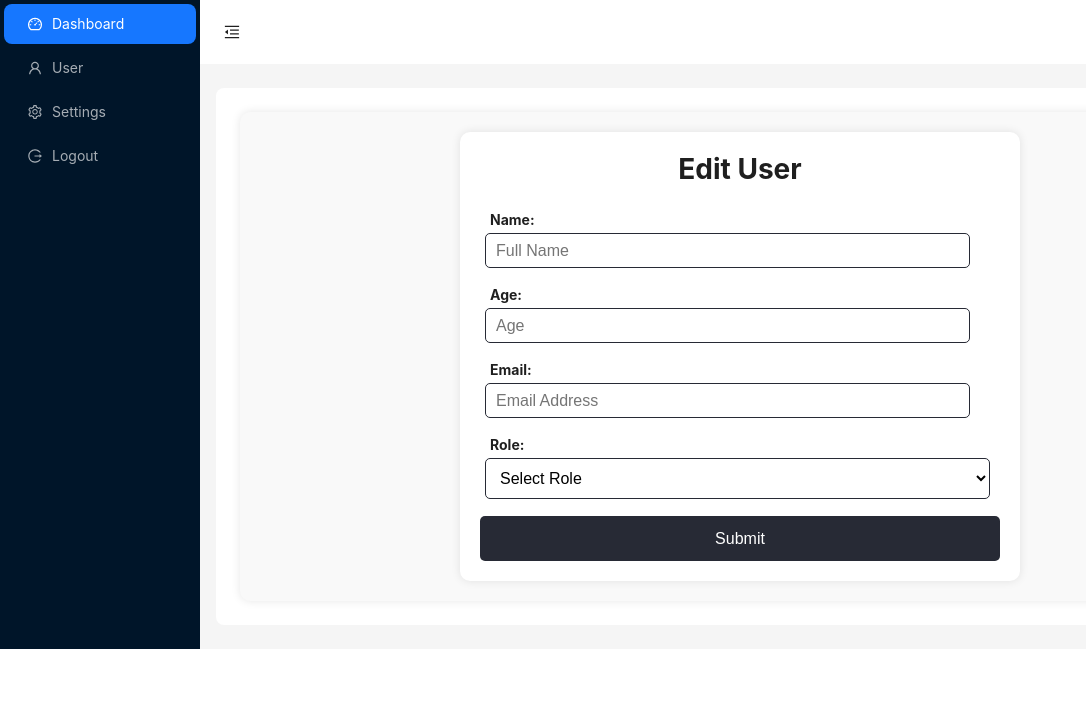
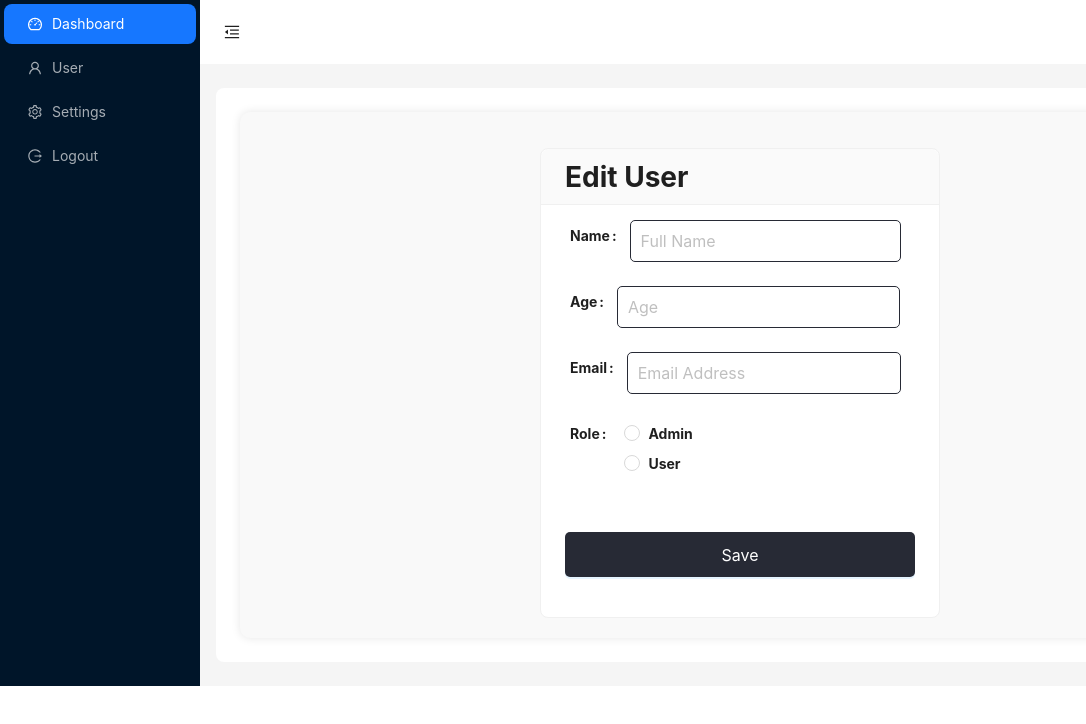
Before and after one commit to suzaltamrakar/React-Class, a React (Create React App) app: page /admin/users/edit/1 in a window 1280 px wide. Shown: the top 724 px of the page, without its empty margins (0-1086 px from the left). Built offline with nearby package versions, Linux system fonts and the light colour scheme; no server answers.

Commit message:
ant design form and util

```diff
--- a/src/pages/users/UserAdd.js
+++ b/src/pages/users/UserAdd.js
@@ -1,165 +1,92 @@
 import React, { useState, useEffect } from "react";
-import axios from 'axios';
 import { useParams, useNavigate } from "react-router"
+import {
+    Button,
+    Card,
+    Form,
+    Input,
+    Radio,
+    Select,
+} from 'antd';
+import { createUser, getUser, updateUser } from "../../uitls/user.util";
+
+
+const { Option } = Select;
 
 const UserAdd = () => {
     let params = useParams();
     const navigate = useNavigate();
 
-    const [users, setUsers] = useState({
-        name: "",
-        age: "",
-        email: "",
-        role: ""
-    });
-
-    const [error, setError] = useState({
-        name: "",
-        age: "",
-        email: "",
-        role: ""
-    });
-
-
-
-    const handleNameChange = (e) => {
-        setUsers({ ...users, name: e.target.value });
-        setError({ ...error, name: "" });
-    }
-
-    const handleAgeChange = (e) => {
-        setUsers({ ...users, age: e.target.value });
-        setError({ ...error, age: "" });
-    }
-
-
-    const handleEmailChange = (e) => {
-        setUsers({ ...users, email: e.target.value });
-        setError({ ...error, email: "" });
-    }
-
-
-    const handleRoleChange = (e) => {
-        setUsers({ ...users, role: e.target.value });
-        setError({ ...error, role: "" });
-    }
-
-    const handleSubmit = (e) => {
-        const validationError = {
+    const [formState, setFormState] = useState(
+        {
             name: "",
-            age: "",
+            age: 0,
             email: "",
             role: ""
-        };
+        }
+    );
+    const [form] = Form.useForm();
 
-        let isValid = true;
+    // to show the data from the database into table
+    useEffect(() => {
+        if (params.userId) {
+            getUser(params.userId).then((data) => {
+                setFormState(data);
+                form.setFieldsValue(data);
+            });
+        }
+    }, []);
 
-        if (users.name === "") {
-            validationError.name = "Name is required";
-            isValid = false;
+    const onFinish = async (values) => {
+        console.log('Received values of form: ', values);
+        if (!params.userId) {
+            await createUser(values);
+        } else {
+            await updateUser(params.userId, values);
         }
-        if (users.email === "") {
-            validationError.email = "Email is required";
-            isValid = false;
-        }
-        if (users.age === 0) {
-            validationError.age = "Age is required";
-            isValid = false;
-        }
-        if (users.role === "") {
-            validationError.role = "Role is required";
-            isValid = false;
-        }
-        setError(validationError);
-        if (!isValid) {
-            return;
-        }
-        console.log(users);
-
-        // Create new user
-        if (!params.userId) {
-            axios.post(`http://localhost:4000/users`, users)
-                .then(function (response) {
-                    // handle success
-                    navigate('/admin/users');
-                })
-                .catch(function (error) {
-                    // handle error
-                    console.log(error);
-                });
-        }
-        // edit user details
-        else {
-            axios.patch(`http://localhost:4000/users/${params.userId}`, users)
-                .then(function (response) {
-                    // handle success
-                    navigate('/admin/users');
-                })
-                .catch(function (error) {
-                    // handle error
-                    console.log(error);
-                });
-        }
-
-    }
-// to show the data from the database into table
-    useEffect(() => {
-        axios.get(`http://localhost:4000/users/${params.userId}`)
-            .then(function (response) {
-                // handle success
-                setUsers(response.data);
-            })
-            .catch(function (error) {
-                // handle error
-                console.log(error);
-            });
-    }, []);
+        navigate('/admin/users');
+    };
+    const onFinishFailed = (errorInfo) => {
+        console.log('Failed:', errorInfo);
+    };
 
     return (
         <div className='addpage'>
-            <div className="addpage-box">
-                <h1>{params.userId ? "Edit" : "Add"} User</h1>
+            <Card
+                style={{
+                    marginTop: 16,
+                    width: 400,
+                }}
+                type="inner"
+                title={<h1>{params.userId ? "Edit User" : "Add User"}</h1>}
+            >
+
                 <form>
-                    <div className="name field">
-                        <label htmlFor="name">Name:</label>
-                        <input type="text" id="name" name="name" value={users.name} onChange={handleNameChange} placeholder='Full Name' />
-                        <div className="error">{error.name}</div>
-                    </div>
+                    <Form.Item label="Name">
+                        <Input type="text" id="name" name="name" placeholder='Full Name' />
+                    </Form.Item>
+                    <Form.Item label="Age">
+                        <Input type="number" id="age" name="age" placeholder='Age' />
+                    </Form.Item>
+                    <Form.Item label="Email">
+                        <Input type="email" id="email" name="email" placeholder='Email Address' />
+                    </Form.Item>
+                    <Form.Item label="Role">
+                        <Radio.Group id="role" name="role" >
+                            <Radio value="Admin"> Admin </Radio>
+                            <Radio value="User"> User </Radio>
+                        </Radio.Group>
+                    </Form.Item>
 
-                    <div className="age field">
-                        <label htmlFor="age">Age:</label>
-                        <input type="number" id="age" name="age" value={users.age} onChange={handleAgeChange} placeholder='Age' />
-                        <div className="error">{error.age}</div>
-                    </div>
-
-                    <div className="email field">
-                        <label htmlFor="email">Email:</label>
-                        <input type="email" id="email" name="email" value={users.email} onChange={handleEmailChange} placeholder='Email Address' />
-                        <div className="error">{error.email}</div>
-                    </div>
-
-                    <div className="role field">
-                        <label htmlFor="role">Role:</label>
-                        <select id="role" name="role" value={users.role} onChange={(e) => { handleRoleChange(e) }}>
-                            <option value="">Select Role</option>
-                            <option value="Admin" selected={users.role === "Admin"}>Admin</option>
-                            <option value="User" selected={users.role === "User"}>User</option>
-                        </select>
-                        <div className="error">{error.role}</div>
-                    </div>
-
-                    {/* <div className="select-role">
-                        <label>Role</label>
-                        <select>
-                            <option value="admin" selected={role === "admin"}>Admin</option>
-                            <option value="user" selected={role === "user"}>User</option>
-                        </select>
-                    </div> */}
-                    <button type="button" onClick={handleSubmit}>Submit</button>
+                    <Form.Item label={null}>
+                        <Button type="primary" htmlType="submit">
+                            Save
+                        </Button>
+                    </Form.Item>
                 </form>
-            </div>
-        </div>
-    )
+            </Card>
+        </div >
+    );
 }
 
-export default UserAdd
+export default UserAdd;
--- a/src/pages/users/Users.js
+++ b/src/pages/users/Users.js
@@ -1,27 +1,17 @@
 import { NavLink, useNavigate } from "react-router";
-import axios from 'axios';
 import { useEffect, useState } from "react";
-import { Space, Table, Button } from 'antd';
+import { Space, Table, Button, Card } from 'antd';
+import { getUsers } from "../../uitls/user.util";
 const { Column } = Table
-// import type { TableProps } from 'antd';
-
-
 
 const Users = (props) => {
   const navigate = useNavigate();
   const [data, setData] = useState([]);
 
   useEffect(() => {
-    axios.get('http://localhost:4000/users')
-      .then(function (response) {
-        // handle success
-        setData(response.data);
-        console.log(response);
-      })
-      .catch(function (error) {
-        // handle error
-        console.error("There was an error fetching the data", error);
-      });
+    getUsers().then((response) => {
+      setData(response);
+    });
   }, []);
 
   const handleAddUser = () => {
@@ -31,50 +21,30 @@ const Users = (props) => {
 
   return (
     <div className="v-col users">
-      <div className="heading">
-        <div className="users-header">
-          <h1>Users</h1>
-          {/* <p>This is a {props.title}</p> */}
-        </div>
-        <div className="search">
-          <input type="text" placeholder="Search..." />
-          <button>Search</button>
-        </div>
-        <div className="buttons">
-          <Button className="btn" onClick={handleAddUser}>Add User</Button>
-        </div>
-      </div>
+      <Card
+        style={{
+          marginTop: 16,
+        }}
+        type="inner"
+
+        title={<h1>{props.title}</h1>}
+
+        // <div className="search">
+        //   <input type="text" placeholder="Search" />
+        //   <button>Search</button>
+        // </div>
+        extra={<Button type="primary" onClick={handleAddUser}>Add User</Button>}
+      >
 
       <Table dataSource={data} rowKey="id">
-        {/* <Column title="ID" dataIndex="id" key="id" /> */}
-        {/* <ColumnGroup title="Name"> */}
+
         <Column title="Name" dataIndex="name" key="name"
           render={(_, item) => <NavLink to={`/admin/users/details/${item.id} `}>{item.name}</NavLink>} />
-        {/* </ColumnGroup> */}
 
         <Column title="Age" dataIndex="age" key="age" />
         <Column title="Email" dataIndex="email" key="email" />
         <Column title="Role" dataIndex="role" key="role " />
-        {/* <Column
-          title="Tags"
-          dataIndex="tags"
-          key="tags"
-          render={(tags) => (
-            <>
-              {tags.map((tag) => {
-                let color = tag.length > 5 ? 'geekblue' : 'green';
-                if (tag === 'loser') {
-                  color = 'volcano';
-                }
-                return (
-                  <Tag color={color} key={tag}>
-                    {tag.toUpperCase()}
-                  </Tag>
-                );
-              })}
-            </>
-          )}
-        /> */}
+
         <Column
           title="Action"
           key="action"
@@ -86,15 +56,9 @@ const Users = (props) => {
           )}
         />
       </Table>
-      {/* <table id='users'>
-        <thead>
-          <UserTableHeader />
-        </thead>
-        <tbody>
-          {data.map((user) => (<UsersRow row={user} />))}
-        </tbody>
-      </table> */}
-    </div>
+    </Card>
+
+    </div >
   );
 }
 
--- /dev/null
+++ b/src/uitls/user.util.js
@@ -0,0 +1,27 @@
+
+import axios from 'axios';
+
+export const getUsers = () => {
+  return new Promise((resolve, reject) => {
+    axios.get('http://localhost:4000/users')
+      .then(function (response) {
+        resolve(response.data);
+      })
+      .catch(function (error) {
+        reject(error);
+      });
+  });
+}
+
+export const getUser = async (id) => {
+  const response = await axios.get(`http://localhost:4000/users/${id}`);
+  return response.data;
+}
+
+export const createUser = async (data) => {
+  await axios.post(`http://localhost:4000/users`, data)
+}
+
+export const updateUser = async (id, data) => {
+  await axios.patch(`http://localhost:4000/users/${id}`, data)
+}
```
Also changed, not shown: src/pages/users/userAddBackup.js (added, +141 -0 lines), 1 other file (tests, documents, lock files or other folders).
